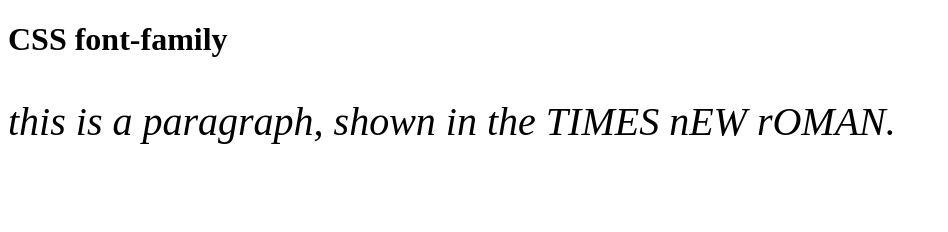
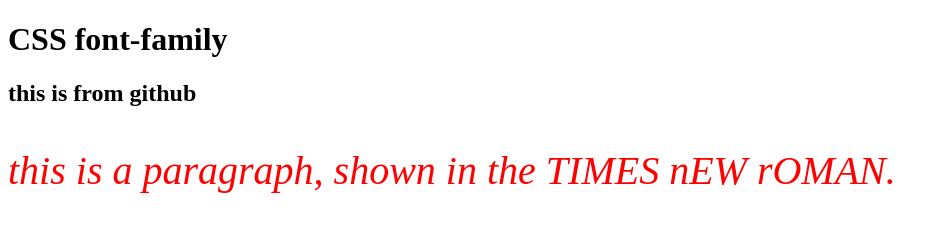
Before and after one commit to purnanjali/purnanjali, a plain HTML site: page index.html in a window 1280 px wide. Shown: the whole page, without its empty margins (0-948 px from the left). Drawn offline with Linux system fonts and the light colour scheme.

Commit message:
Update index.html

```diff
--- a/index.html
+++ b/index.html
@@ -6,12 +6,14 @@
 p.serif{
 font-family:"Times New Roman",Times,serif;
 font-style:oblique;
+  color:red;
 font-size:40px;
 }
 </style>
 </head>
 <body>
 <h1>CSS font-family</h1>
+  <h2>this is from github</h2>
 <p class="serif">this is a paragraph, shown in the TIMES nEW rOMAN.</p>
 
 
```
